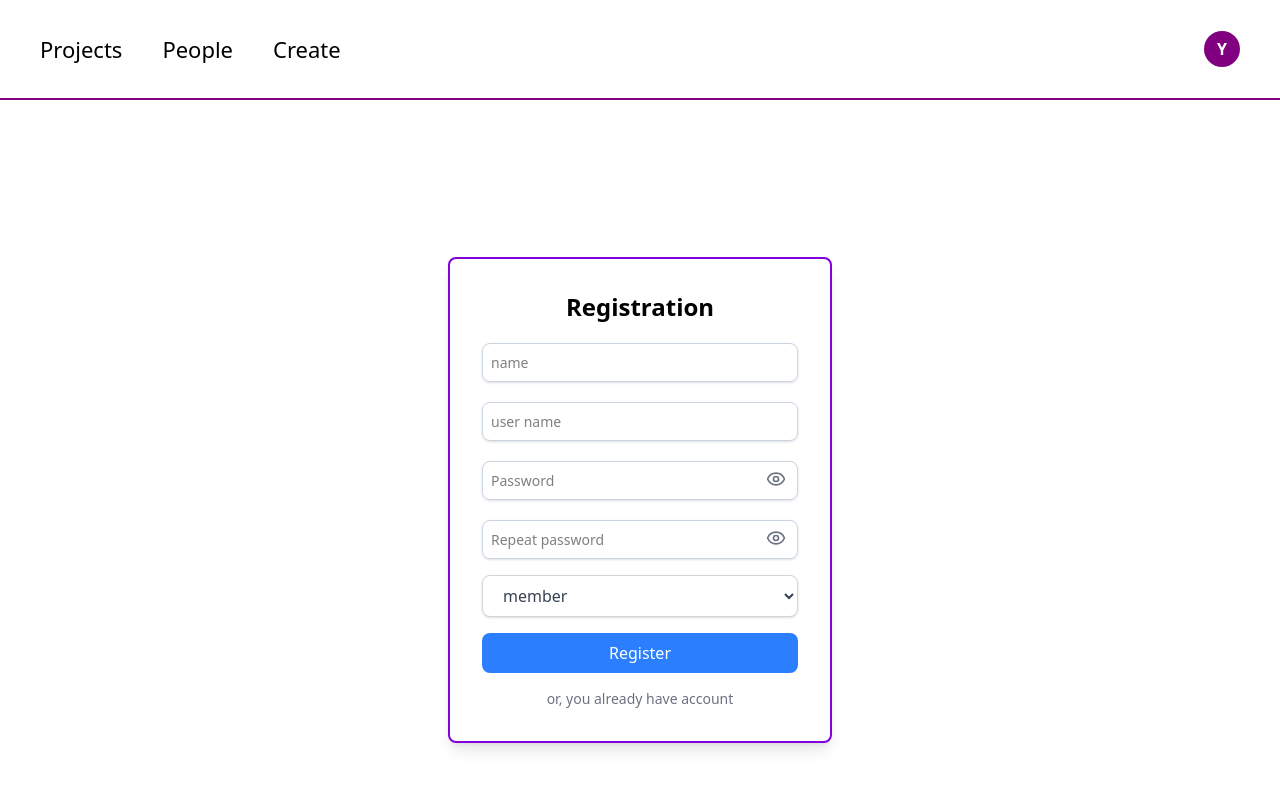
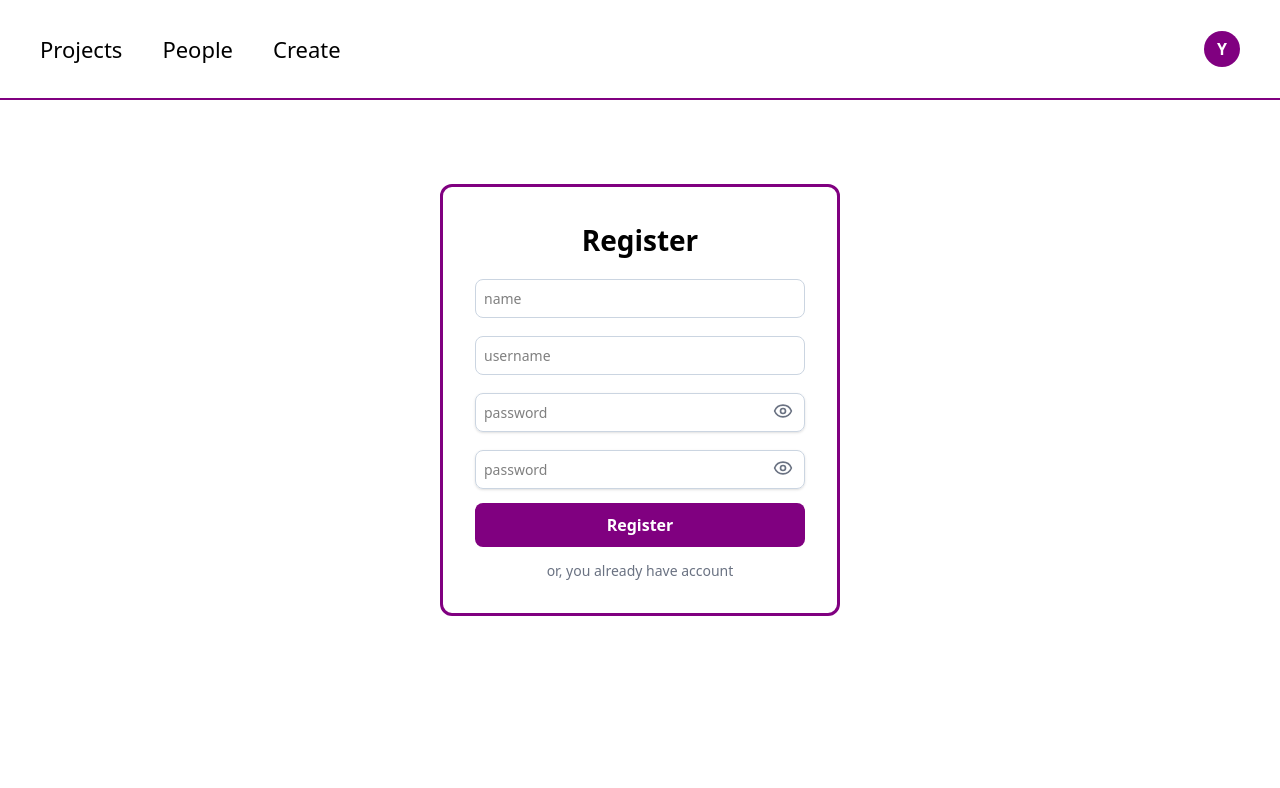
Before and after one commit to YuraDev/project-management-tools, a React (Vite) app: page /register in a window 1280 px wide. Shown: the top 788 px of the page. Built offline with nearby package versions, Linux system fonts and the light colour scheme.

Commit message:
login and register pases - updates

```diff
--- /dev/null
+++ b/src/layouts/authFormLayout/AuthFormLayout.module.css
@@ -0,0 +1,17 @@
+.mainOverlay{
+    height: calc(100vh - 200px);
+    display: flex;
+    justify-content: center;
+    align-items: center;
+    margin-bottom: 100px;
+}
+
+.formAuth{
+    display: flex;
+    flex-direction: column;
+    gap: 14px;
+    width: 400px;
+    padding: 32px;
+    border: 3px purple solid;
+    border-radius: 12px;
+}
--- /dev/null
+++ b/src/layouts/authFormLayout/AuthFormLayout.tsx
@@ -0,0 +1,18 @@
+import React from "react";
+import styles from "./AuthFormLayout.module.css";
+
+interface AuthFormLayoutProps {
+    handleSubmit: (event: React.FormEvent<HTMLFormElement>) => void,
+    children: React.ReactNode,
+}
+
+const AuthFormLayout = ({ handleSubmit, children }: AuthFormLayoutProps) => {
+
+    return <div className={styles.mainOverlay}>
+        <form onSubmit={handleSubmit} className={styles.formAuth}>
+            { children }
+        </form>
+    </div>
+}
+
+export default AuthFormLayout;
--- a/src/pages/create/Create.tsx
+++ b/src/pages/create/Create.tsx
@@ -1,4 +1,4 @@
-import { CalendarCheck, FolderKanban, UserPlus } from "lucide-react";
+import { FolderKanban, UserPlus } from "lucide-react";
 import styles from "./Create.module.css";
 import { NavLink } from "react-router-dom";
 
@@ -11,10 +11,6 @@ const Create = () => {
                     <FolderKanban size={40}/>
                 </div>
             </NavLink>
-            <div  className={styles.card}>
-                <h3>New task</h3>
-                <CalendarCheck size={40}/>
-            </div>
             <NavLink to={"/create/user"}>
                 <div  className={styles.card}>
                     <h3>New user</h3>
--- a/src/pages/login/Login.tsx
+++ b/src/pages/login/Login.tsx
@@ -3,18 +3,19 @@ import React, { useState } from "react"
 import { login } from "../../services/loginApi";
 import { useAuth } from "../../layouts/authProvider/AuthProvider";
 import { useNavigate } from "react-router-dom";
-import { Eye, EyeOff } from "lucide-react";
 import { useUserStore } from "../../store/userStore";
 import { User } from "../../types/user";
-import FormLayout from "../../layouts/formLayout/FormLayout";
-import CustomForm from "../../ui/form/CustomForm";
-
+import FormPasswordInput from "../../ui/input/FormPasswordInput";
+import FormTextInput from "../../ui/input/FormTextInput";
+import FormButtonSubmit from "../../ui/button/FormButtonSubmit";
+import AuthFormLayout from "../../layouts/authFormLayout/AuthFormLayout";
 
 const Login = () => {
-    const setUser = useUserStore((state) => state.setLoggedInUser);
     const navigate = useNavigate();
     const queryClient = useQueryClient();
+
     const { login: authLogin } = useAuth();
+    const setUser = useUserStore((state) => state.setLoggedInUser);
     const mutation = useMutation({
         mutationFn: login,
         onSuccess: (data) => {
@@ -37,60 +38,32 @@ const Login = () => {
         }
     })
 
-    const [username, setUsername] = useState<string>("");
-    const [password, setPassword] = useState<string>("");
+    const [formData, setFormData] = useState({
+        username: "",
+        password: ""
+    });
     const [showPassword, setShowPassword] = useState<boolean>(false);
+
+
+    const handleChange = (event: React.ChangeEvent<HTMLInputElement | HTMLTextAreaElement | HTMLSelectElement>) => {
+        const { name, value } = event.target;
+        setFormData((prev) => ({ ...prev, [name]: value }));
+    };
 
     const handleSubmit = (event: React.FormEvent<HTMLFormElement>) => {
         console.log("handlesubmit")
         event.preventDefault();
-        mutation.mutate({ username, password });
+        mutation.mutate({ username: formData.username, password: formData.password });
     }
 
     return (
-        <div className="flex items-center justify-center min-h-screen">
-        {/* <FormLayout> */}
-            {/* <CustomForm onSubmit={handleSubmit}> */}
-
-        <form
-            onSubmit={handleSubmit}
-            className="flex flex-col gap-4 w-96 max-w-md p-8 bg-white border-2 border-purple-700 rounded-lg shadow-lg"
-        >
-            <h2 className="text-2xl font-bold text-center">Log in</h2>
-            <input
-                type="text"
-                value={username}
-                onChange={(event) => setUsername(event.target.value)}
-                placeholder="user name"
-                className="px-4 py-2 border border-gray-300 rounded-lg focus:outline-none focus:ring-2 focus:ring-blue-500 shadow-sm"
-            />
-                <div className="relative">
-                    <input
-                        type={showPassword ? "text" : "password"}
-                        value={password}
-                        onChange={(event) => setPassword(event.target.value)}
-                        placeholder="Password"
-                        className="w-full px-4 py-2 border border-gray-300 rounded-lg focus:outline-none focus:ring-2 focus:ring-blue-500 shadow-sm pr-10"
-                    />
-                    <button
-                        type="button"
-                        onClick={() => setShowPassword((prev) => !prev)}
-                        className="absolute inset-y-0 right-3 flex items-center text-gray-500 hover:text-gray-700"
-                    >
-                        {showPassword ? <EyeOff size={20} /> : <Eye size={20} />}
-                    </button>
-                </div>
-            <button
-                type="submit"
-                className="bg-blue-500 text-white py-2 rounded-lg hover:bg-blue-600 transition-all duration-200"
-            >
-                Login
-            </button>
+        <AuthFormLayout handleSubmit={handleSubmit}>
+            <h1 style={{fontSize: 28, fontWeight: "bold", textAlign: "center"}}>Login</h1>
+            <FormTextInput name={"username"} value={formData.username} onChange={handleChange} required placeholder={"login"}/>
+            <FormPasswordInput name={"password"} value={formData.password} onChange={handleChange} required showPassword={showPassword} setShowPassword={setShowPassword} placeholder={"password"}/>
+            <FormButtonSubmit text={"Login"}/>
             <p className="text-center text-gray-500 text-sm" onClick={() => navigate("/register")}>or, sign up</p>
-        </form>
-            {/* </CustomForm> */}
-        {/* </FormLayout> */}
-        </div>
+        </AuthFormLayout>
     )
 }
 
--- a/src/pages/register/Register.tsx
+++ b/src/pages/register/Register.tsx
@@ -2,13 +2,15 @@ import { useMutation, useQueryClient } from "@tanstack/react-query";
 import { register } from "../../services/loginApi";
 import React, { useState } from "react";
 import { useNavigate } from "react-router-dom";
-import { Eye, EyeOff } from "lucide-react";
-import { Role } from "../../types/user";
+import AuthFormLayout from "../../layouts/authFormLayout/AuthFormLayout";
+import FormTextInput from "../../ui/input/FormTextInput";
+import FormPasswordInput from "../../ui/input/FormPasswordInput";
+import FormButtonSubmit from "../../ui/button/FormButtonSubmit";
 
 const Register = () => {
-
     const queryClient = useQueryClient();
     const navigate = useNavigate();
+
     const mutation = useMutation({
         mutationFn: register,
         onSuccess: () => {
@@ -21,105 +23,53 @@ const Register = () => {
         }
     });
 
-    const [name, setName] = useState<string>("");
-    const [username, setUserName] = useState<string>("");
-    const [password, setPassword] = useState<string>("");
-    const [repeatedPassword, setRepeatedPassword] = useState<string>("");
+    const [formData, setFormData] = useState({
+        name: "",
+        username: "",
+        password: "",
+        repeatedPassword: "",
+    });
     const [showPassword, setShowPassword] = useState<boolean>(false);
-    const [role, setRole] = useState<Role>("member");
+
+    const handleChange = (event: React.ChangeEvent<HTMLInputElement | HTMLTextAreaElement | HTMLSelectElement>) => {
+        const { name, value } = event.target;
+        setFormData((prev) => ({ ...prev, [name]: value }));
+    };
 
     function handleSubmit(event: React.FormEvent<HTMLFormElement>) {
         event.preventDefault();
         if (
-            name !== "" &&
-            username !== "" &&
-            password !== "" &&
-            repeatedPassword !== ""
+            formData.name !== "" &&
+            formData.username !== "" &&
+            formData.password !== "" &&
+            formData.repeatedPassword !== ""
         ) {
-            if ( password !== repeatedPassword ) {
+            if ( formData.password !== formData.repeatedPassword ) {
                 alert("Password fields are different!");
                 return;
             }
-            mutation.mutate({ name, username, password, role, reservedMembers: [] });
+            mutation.mutate({
+                name: formData.name,
+                username: formData.username,
+                password: formData.password,
+                role: "member",
+                reservedMembers: []
+            });
         }
     }
 
 
     return (
-        <div className="flex items-center justify-center min-h-screen w-full overflow-hidden">
-        <form
-            onSubmit={handleSubmit}
-            className="flex flex-col gap-4 w-96 max-w-md p-8 bg-white border-2 border-purple-700 rounded-lg shadow-lg"
-        >
-            <h2 className="text-2xl font-bold text-center">Registration</h2>
-            <input
-                type="text"
-                value={name}
-                onChange={(event) => setName(event.target.value)}
-                placeholder="name"
-                className="px-4 py-2 border border-gray-300 rounded-lg focus:outline-none focus:ring-2 focus:ring-blue-500 shadow-sm"
-            />
-            <input
-                type="text"
-                value={username}
-                onChange={(event) => setUserName(event.target.value)}
-                placeholder="user name"
-                className="px-4 py-2 border border-gray-300 rounded-lg focus:outline-none focus:ring-2 focus:ring-blue-500 shadow-sm"
-            />
-            <div className="relative">
-                <input
-                    type={showPassword ? "text" : "password"}
-                    value={password}
-                    onChange={(event) => setPassword(event.target.value)}
-                    placeholder="Password"
-                    className="w-full px-4 py-2 border border-gray-300 rounded-lg focus:outline-none focus:ring-2 focus:ring-blue-500 shadow-sm pr-10"
-                />
-                <button
-                    type="button"
-                    onClick={() => setShowPassword((prev) => !prev)}
-                    className="absolute inset-y-0 right-3 flex items-center text-gray-500 hover:text-gray-700"
-                >
-                    {showPassword ? <EyeOff size={20} /> : <Eye size={20} />}
-                </button>
-            </div>
-            <div className="relative">
-                <input
-                    type={showPassword ? "text" : "password"}
-                    value={repeatedPassword}
-                    onChange={(event) => setRepeatedPassword(event.target.value)}
-                    placeholder="Repeat password"                        className="w-full px-4 py-2 border border-gray-300 rounded-lg focus:outline-none focus:ring-2 focus:ring-blue-500 shadow-sm pr-10"
-                />
-                <button
-                    type="button"
-                    onClick={() => setShowPassword((prev) => !prev)}
-                    className="absolute inset-y-0 right-3 flex items-center text-gray-500 hover:text-gray-700"
-                >
-                    {showPassword ? <EyeOff size={20} /> : <Eye size={20} />}
-                </button>
-            </div>
-
-
-            {/* todo - allow to select role only for addmin, the rest don`t even see this input */}
-            <select
-                id="role" value={role}
-                onChange={(event) => setRole(event.target.value  as Role)}
-                className="w-full px-4 py-2 border border-gray-300 rounded-lg focus:outline-none focus:ring-2 focus:ring-blue-500 shadow-sm bg-white text-gray-700"
-            >
-                <option value={"member"}>member</option>
-                <option value={"manager"}>manager</option>
-                <option value={"admin"}>admin</option>
-            </select>
-            <button
-                type="submit"
-                className="bg-blue-500 text-white py-2 rounded-lg hover:bg-blue-600 transition-all duration-200"
-            >
-                Register
-            </button>
+        <AuthFormLayout handleSubmit={handleSubmit}>
+            <h1 style={{fontSize: 28, fontWeight: "bold", textAlign: "center"}}>Register</h1>
+            <FormTextInput name={"name"} value={formData.name} onChange={handleChange} placeholder="name" />
+            <FormTextInput name={"username"} value={formData.username} onChange={handleChange} placeholder="username" />
+            <FormPasswordInput  name={"password"} value={formData.password} onChange={handleChange} required showPassword={showPassword} setShowPassword={setShowPassword} placeholder={"password"} />
+            <FormPasswordInput  name={"repeatedPassword"} value={formData.repeatedPassword} onChange={handleChange} required showPassword={showPassword} setShowPassword={setShowPassword} placeholder={"password"} />
+            <FormButtonSubmit text={"Register"}/>
             <p className="text-center text-gray-500 text-sm" onClick={() => navigate("/login")}>or, you already have account</p>
-        </form>
-        </div>
+        </AuthFormLayout>
     )
-
 }
 
 export default Register;
--- a/src/ui/input/FormPasswordInput.tsx
+++ b/src/ui/input/FormPasswordInput.tsx
@@ -6,7 +6,7 @@ interface FormPasswordInputProps {
     value: string,
     onChange: (event: React.ChangeEvent<HTMLInputElement>) => void,
     required?: boolean,
-    placeholder: string,
+    placeholder?: string,
     showPassword: boolean,
     setShowPassword: React.Dispatch<React.SetStateAction<boolean>>,
 }
--- a/src/ui/input/FormTextInput.tsx
+++ b/src/ui/input/FormTextInput.tsx
@@ -5,9 +5,10 @@ interface FormTextInputProps {
     value: string,
     onChange: (event: React.ChangeEvent<HTMLInputElement>) => void,
     required?: boolean,
+    placeholder?: string,
 }
 
-const FormTextInput = ({ name, value , onChange, required }: FormTextInputProps) => {
+const FormTextInput = ({ name, value , onChange, required, placeholder}: FormTextInputProps) => {
     return <input
         name={name}
         value={value}
@@ -15,6 +16,7 @@ const FormTextInput = ({ name, value , onChange, required }: FormTextInputProps)
         required={required}
         type="text"
         className={styles.cunstomInput}
+        placeholder={placeholder}
     />
 }
 
```
